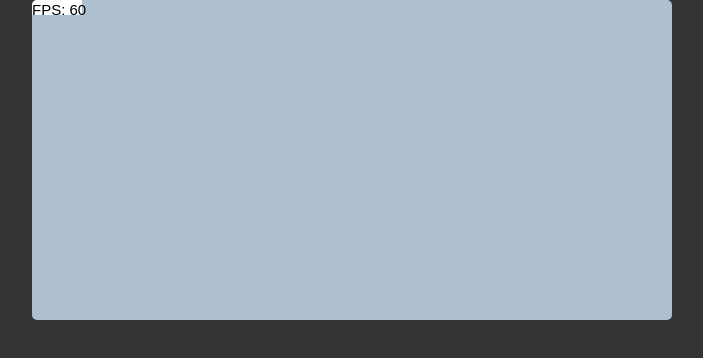
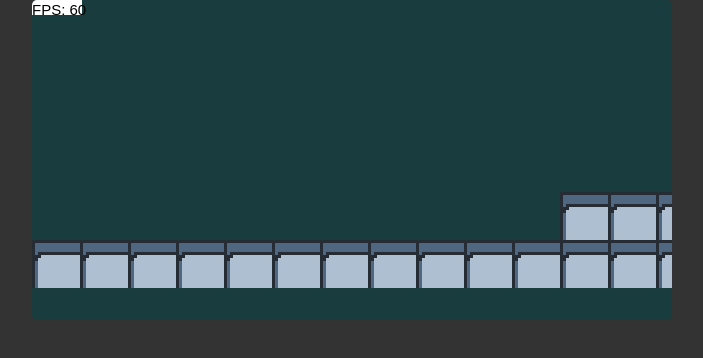
Before and after one commit to sparkrobotnik/myPlatformGame, a plain HTML site: page index.html in a window 1280 px wide. Shown: the whole page, without its empty margins (288-991 px from the left). Drawn offline with nearby package versions, Linux system fonts and the light colour scheme.

Commit message:
MUDANCAS PEQUENAS

```diff
--- a/Classes/Stage.js
+++ b/Classes/Stage.js
@@ -31,7 +31,23 @@ export default class Stage {
 				}
 			});
 
+			result.tiles.forEach((layout) => {
+				// carregando layouts
+				let xComeco = layout[0];
+				let yComeco = layout[1];
+				let xFinal	= Util.clamp(xComeco + layout[2], 0, this.colunas);
+				let yFinal	= Util.clamp(yComeco + layout[3], 0, this.linhas);
+				let tile		= layout[4];
+				let solid		= layout[5];
 
+				// definindo layout
+				for(let x = xComeco; x < xFinal; x ++){
+					for(let y = yComeco; y < yFinal; y ++){
+						this.grid[x][y].tile = tile;
+						this.grid[x][y].solid = solid;
+					}
+				}
+			});
 		});
 	}
 
@@ -45,7 +61,7 @@ export default class Stage {
 		for(let x = 0; x < this.colunas; x ++){
 			for(let y = 0; y < this.linhas; y ++){
 				if(this.grid[x][y].tile != -1){
-					_ctx.drawImage(this.tileset, Math.floor((this.grid[x][y].tile * 16) % this.tileset.width), Math.floor((this.grid[x][y].tile * 16) / this.tileset.width) * 16, 16, 16, _tileSize * x, _tileSize * y, _tileSize, _tileSize);
+					_ctx.drawImage(this.tileset, 0, 0, 16, 16, _tileSize * x, _tileSize * y, _tileSize, _tileSize);
 				}
 			}
 		}
--- a/Recursos/Fases/fase01.json
+++ b/Recursos/Fases/fase01.json
@@ -10,8 +10,11 @@
 	},
 
 	"tiles":[
-		[0,		15,		16,		2,		5,		true],
-		[8,		14,		8,		1,		5,		true]
+		[0,		5,		16,		2,		1,		true],
+		[11,	4,		5,		2,		1,		true],
+		[11,	4,		1,		1,		0,		true],
+		[11,	5,		5,		1,		7,		true],
+		[11,	5,		1,		1,		18,		true]
 	],
 
 	"enemies":[
--- a/style.css
+++ b/style.css
@@ -14,7 +14,7 @@ body{
 }
 
 #canvas{
-	background: #AFBFD2;
+	background: #193D3F;
 	border-radius: 5px;
 
 	image-rendering: -moz-crisp-edges;
```
